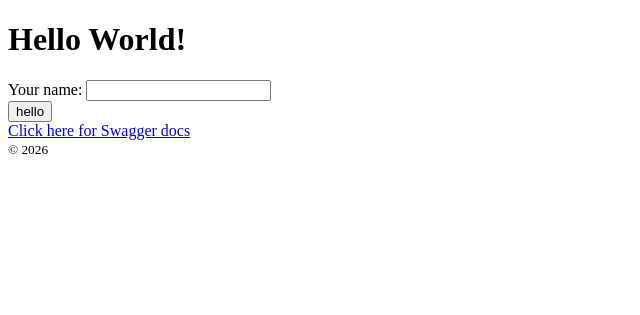
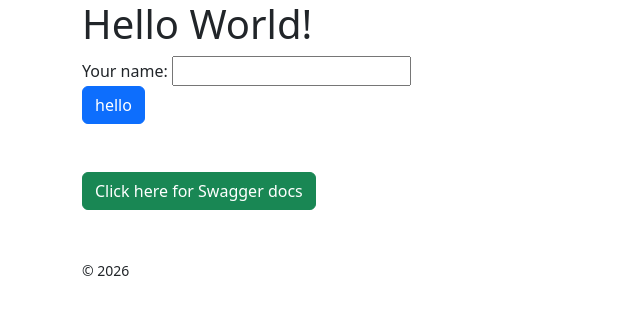
Before and after one commit to mahenzon/micro-example-fastapi-app, a FastAPI app: page / in a window 1280 px wide. Shown: the top 315 px of the page, without its empty margins (0-640 px from the left). Run offline with FastAPI, Linux system fonts and the light colour scheme; parts of the project's set-up code (start-up, migrations or seed data) failed here and were passed over; some libraries are stand-ins or nearby versions.

Commit message:
update styles

```diff
--- a/templates/base.html
+++ b/templates/base.html
@@ -3,8 +3,12 @@
 <head>
   <meta charset="UTF-8">
   <title>{% block title %}Base{% endblock %}</title>
+
+  <link rel="stylesheet" href="{{ url_for("static", path="/css/bootstrap.min.css") }}">
 </head>
 <body>
+
+<div class="container">
   {% block body %}
     Base body
   {% endblock %}
@@ -14,5 +18,6 @@ Base body
       <small>&copy; 2026</small>
     </footer>
   {% endblock %}
+</div>
 </body>
 </html>
--- a/templates/home.html
+++ b/templates/home.html
@@ -14,12 +14,12 @@
         <input type="text" id="name" name="name" />
       </div>
       <div>
-        <button type="submit">hello</button>
+        <button class="btn btn-primary" type="submit">hello</button>
       </div>
     </form>
   </div>
 
-  <div>
-    <a href="{{ docs_url }}">Click here for Swagger docs</a>
+  <div class="my-5">
+    <a class="btn btn-success" href="{{ docs_url }}">Click here for Swagger docs</a>
   </div>
 {% endblock %}
```
Lines whose indentation alone changed are shown as unchanged.
